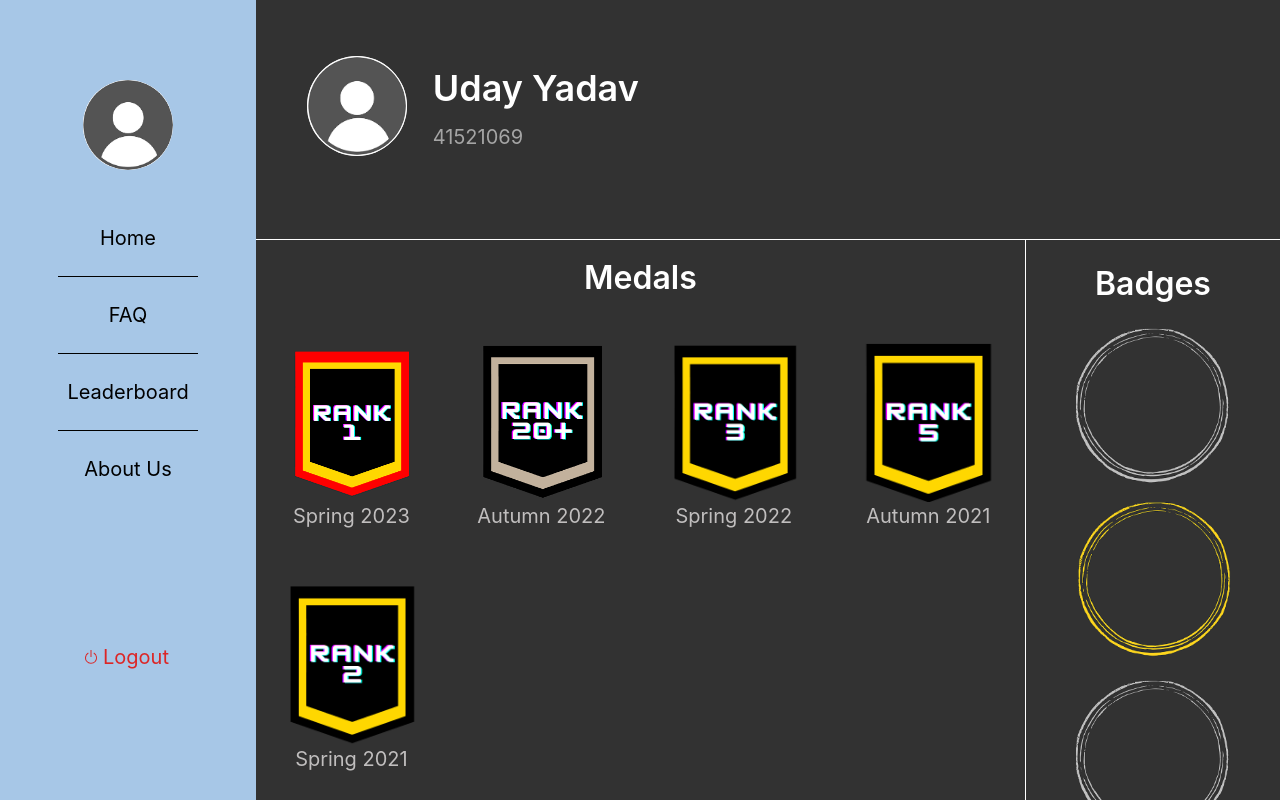
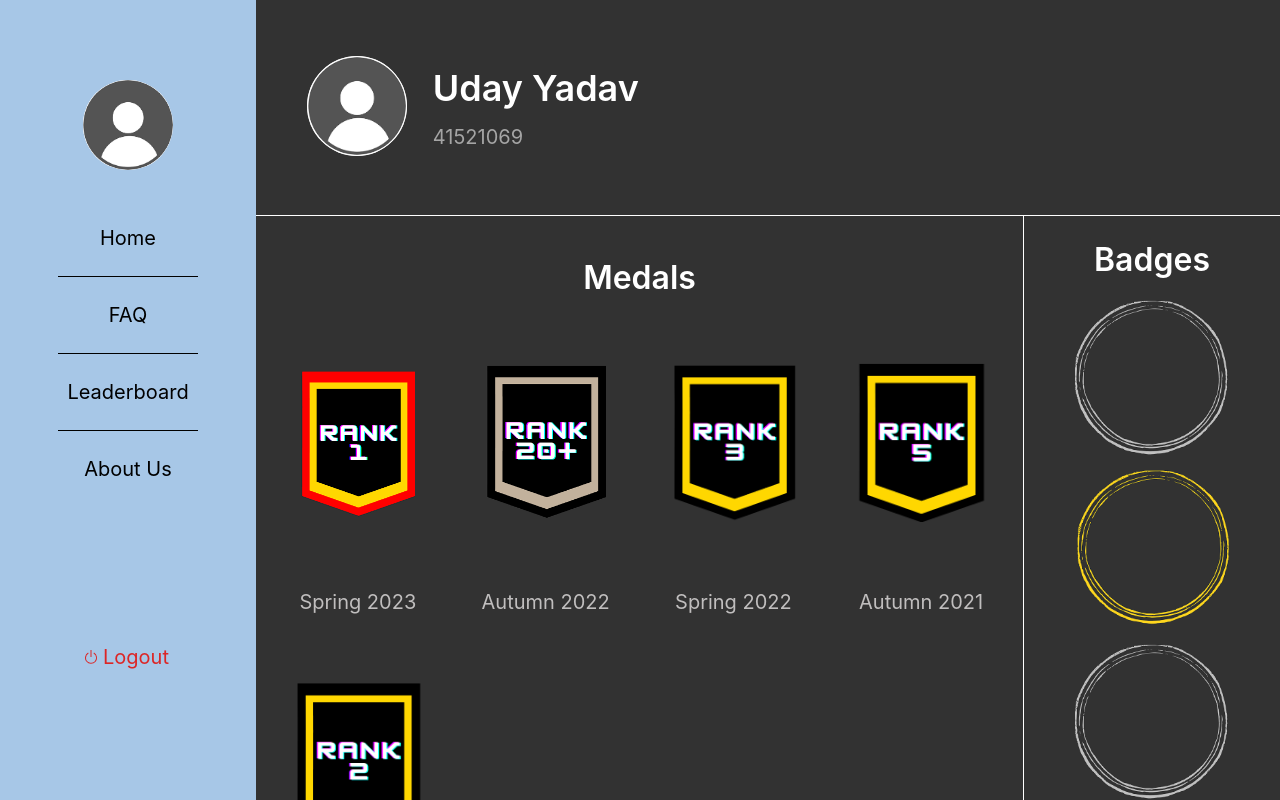
Before and after one commit to anantbansa1/ProjectPluton, a React (Create React App) app: page / in a window 1280 px wide. Shown: the top 800 px of the page. Built offline with nearby package versions, Linux system fonts and the light colour scheme.

Commit message:
almost final

```diff
--- a/src/components/pages/Userprofile.js
+++ b/src/components/pages/Userprofile.js
@@ -33,11 +33,11 @@ function Userprofile(props) {
     <div className="">
       <Navbar></Navbar>
 
-      <div className=" grid  gap-y-0 gap-x-0 mt-[7vh] ml-[20vw] text-[1.5rem] md:text-[2rem] text-white">
-        <div className="row-span-1 h-[23vh] col-span-11 border-b border-b-white">
+      <div className=" grid gap-y-0 gap-x-0 mt-[7vh] ml-[20vw] text-[1.35rem] grid-cols-4 grid-rows-[repeat(2,minmax(20vh,auto))] lg:text-[2rem] text-white">
+        <div className="row-span-1 row-start-1 col-start-1 col-span-4 border-b border-b-white">
           <div className="flex  items-center space-x-[2vw]">
-            <div className="col-span-10"></div>
-            <div className="col-span-10"></div>
+            <div></div>
+<div></div>
             <button
               onClick={handleClickOpen}
               onMouseOut={(e) => {
@@ -70,59 +70,55 @@ function Userprofile(props) {
         {/* <div className=" col-span-12">
                   <hr  className="h-1" />
         </div> */}
-        <div className="grid  items-center h-[70vh] gap-0 text-center  lg:row-span-3 md:col-span-8 ">
-          <div className="lg:row-span-1  font-semibold lg:col-span-8">
+        <div className="p-2 grid border-r row-start-2 col-start-1  border-white items-center gap-0 text-center grid-cols-4 grid-rows-[repeat(5,minmax(5vh,auto))]  col-span-3 row-span-1  ">
+          <div className="row-span-1 col-span-4 font-semibold">
             Medals
           </div>
-          <div className="lg:col-span-2  lg:row-span-2">
-            <img className="h-[20vh] mx-auto text-center" src={Rank1} alt="" />{" "}
-            <div className="text-xl p-1F text-[#c0bebe]">Spring 2023</div>{" "}
+          <div className="col-span-1 row-span-1">
+            <img className="lg:h-[20vh] h-[20vw] mx-auto text-center" src={Rank1} alt="" />{" "}
           </div>
-          <div className="lg:col-span-2 lg:row-span-2">
-            <img
-              className="h-[20vh] mx-auto text-center"
-              src={Rank20p}
-              alt=""
-            />
-            <div className="text-xl p-1F text-[#c0bebe]">Autumn 2022</div>{" "}
+            <div className="lg:text-xl text-sm  p-1 row-span-1 col-span-1 row-start-3 text-[#c0bebe]">Spring 2023</div>{" "}
+          <div className="col-span-1 row-span-1">
+            <img className="lg:h-[20vh] h-[20vw]  mx-auto text-center" src={Rank20p} alt=""/>
           </div>
-          <div className="lg:col-span-2 lg:row-span-2">
-            <img className="h-[20vh] mx-auto text-center" src={Rank3} alt="" />
-            <div className="text-xl p-1F text-[#c0bebe]">Spring 2022</div>{" "}
+            <div className="lg:text-xl text-xs  p-1 row-span-1 col-span-1 row-start-3 text-[#c0bebe]">Autumn 2022</div>{" "}
+          <div className="col-span-1 row-span-1">
+            <img className="lg:h-[20vh] h-[20vw]  mx-auto text-center" src={Rank3} alt="" />
           </div>
-          <div className="lg:col-span-2 lg:row-span-2">
-            <img className="h-[20vh] mx-auto text-center" src={Rank5} alt="" />
-            <div className="text-xl p-1F text-[#c0bebe]">Autumn 2021</div>{" "}
+            <div className="lg:text-xl text-sm  p-1 row-span-1 col-span-1 row-start-3 text-[#c0bebe]">Spring 2022</div>{" "}
+          <div className="col-span-1 row-span-1">
+            <img className="lg:h-[20vh] h-[20vw]  mx-auto text-center" src={Rank5} alt="" />
           </div>
-          <div className="lg:col-span-2 lg:row-span-2">
-            <img className="h-[20vh] mx-auto text-center" src={Rank2} alt="" />
-            <div className="text-xl p-1F text-[#c0bebe]">Spring 2021</div>{" "}
+            <div className="lg:text-xl text-xs  p-1 row-span-1 row-start-3 col-span-1 text-[#c0bebe]">Autumn 2021</div>{" "}
+          <div className="col-span-1 row-span-1">
+            <img className="lg:h-[20vh] h-[20vw]  mx-auto text-center" src={Rank2} alt="" />
           </div>
+            <div className="lg:text-xl text-sm  p-1 row-span-1 col-span-1  row-start-5 text-[#c0bebe]">Spring 2021</div>{" "}
         </div>
-        <div className="border-l items-center border-white text-center col-span-3 row-span-4">
-          <div className="mt-5 font-semibold"> Badges </div>
-          <div className="col-span-2 my-4 row-span-2">
+        <div className="p-2 items-center row-start-2 col-start-4 text-center grid grid-rows-[repeat(5,minmax(5vh,auto))] gap-3 grid-cols-1">
+          <div className="mt-3 font-semibold"> Badges </div>
+          <div className="row-span-1 col-span-1">
             <img
               className="h-[20vw] lg:h-[20vh] mx-auto text-center"
               src={BadgeSilver}
               alt=""
             />
           </div>
-          <div className="col-span-2 my-4 row-span-2">
+          <div className="row-span-1 col-span-1">
             <img
               className="h-[20vw] lg:h-[20vh] mx-auto text-center"
               src={BadgeGolden}
               alt=""
             />
           </div>
-          <div className="col-span-2 my-4 row-span-2">
+          <div className="row-span-1 col-span-1">
             <img
               className="h-[20vw] lg:h-[20vh] mx-auto text-center"
               src={BadgeSilver}
               alt=""
             />
           </div>
-          <div className="col-span-2 my-4 row-span-2">
+          <div className="row-span-1 col-span-1">
             <img
               className="h-[20vw] lg:h-[20vh] mx-auto text-center"
               src={BadgeGolden}
```
